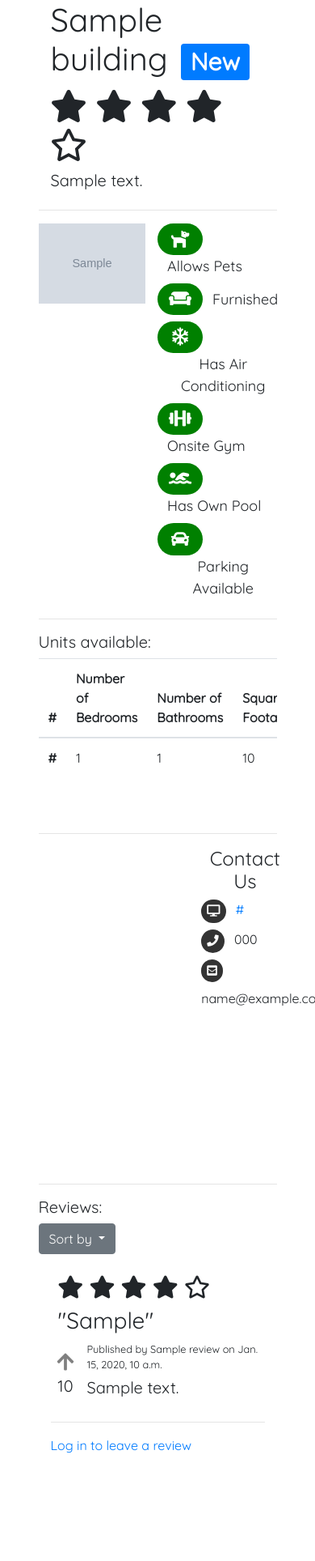
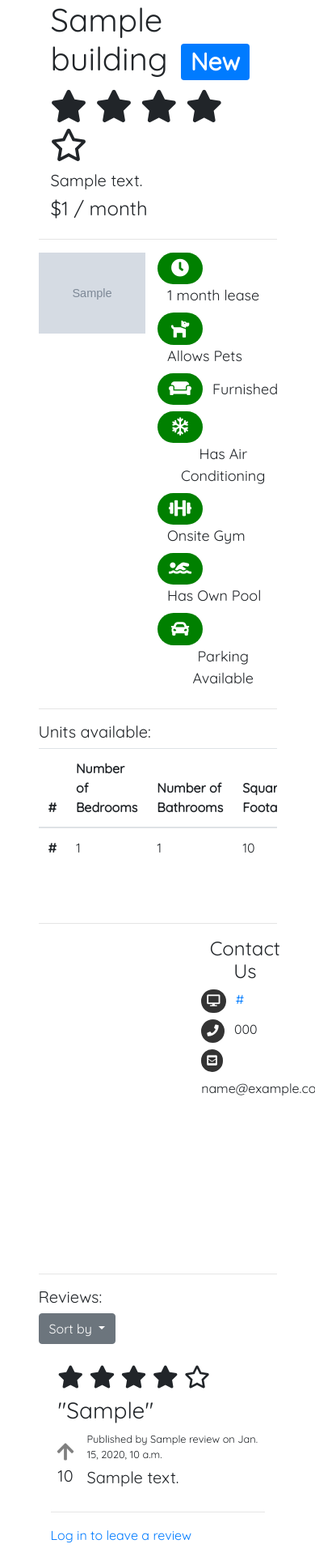
Before and after one commit to kp2zf/HoosHousing, a Django app: page /buildings/1/ in a window 390 px wide; the page is wider, and only the part inside the window is pictured. Shown: the part 96-2024 px from the top of that part at 81% size. Before the commit the page ends 1891 px from the top of that part, so only its background shows below. Run offline with Django 3.2, Linux system fonts and the light colour scheme; tables that the repository leaves empty hold one stand-in row (values such as "Sample post"); grey boxes marked "Sample" are stand-in pictures; some libraries are stand-ins or nearby versions.

Commit message:
Building detail now displays a range of unit prices under the average star rating Lease length is now shown with other amenities

```diff
--- a/housing/templates/advanced_search.html
+++ b/housing/templates/advanced_search.html
@@ -8,7 +8,7 @@
   </div>
   <div class="form-group mx-sm-1 mb-2">
     <select class="form-control" id="bedroom"  value="{{request.GET.bedrooms}}"name="bedrooms">
-      <option value="">Select number of bedrooms</option>
+      <option value=""># bedrooms</option>
       <option>1</option>
       <option>2</option>
       <option>3</option>
@@ -18,7 +18,7 @@
   </div>
     <div class="form-group mx-sm-1 mb-2">
     <select class="form-control" id="bathroom"  value="{{request.GET.bathrooms}}"name="bathrooms">
-      <option value="">Select number of bathrooms</option>
+      <option value=""># bathrooms</option>
       <option>1</option>
       <option>2</option>
       <option>3</option>
--- a/housing/templates/building_detail.html
+++ b/housing/templates/building_detail.html
@@ -29,9 +29,20 @@
       </div>
     </div>
   <div class="row">
-    <div class="col">
+    <div class="col-md-8">
       <h5> {{ building.address }} </h5>
     </div>
+    {% if building.unit_set.all %}
+      {% if building.unit_set.all|length > 1 %}
+      <div class="col-md-4" style="clear: both">
+        <h4>${{ min_price }} - ${{ max_price }} / month</h4>
+      </div>
+      {% else %}
+      <div class="col-md-4" style="clear: both">
+          <h4>${{ min_price }} / month</h4>
+        </div>
+      {% endif %}
+    {% endif %}
 
   </div>
   </div>
@@ -56,6 +67,10 @@
       <img src="{{ building.get_image_url }}" class="img-fluid" />
     </div>
     <div class="col-6 text-center">
+      <div class="row amenity-box">
+        <i class="amenity-icon-yes fas fa-clock"></i>
+        <p>{{ building.lease_length }} month lease</p>
+      </div>
       {% if building.pet_allowed %}
       <div class="row amenity-box">
         <i class="amenity-icon-yes fas fa-dog"></i>
--- a/housing/views.py
+++ b/housing/views.py
@@ -29,9 +29,13 @@ def building_detail(request, pk=None, sorting= '-date'):
 	building = get_object_or_404(Building, pk=pk)
 	reviews = building.review_set.all()
 	reviews = reviews.order_by(sorting)
+	units = building.unit_set.all()
 	rating_sum = 0
 	rating_count = 0
 	upvoted_reviews = [] # the reviews that have already been upvoted by this user
+	unit_prices = []
+	min_price = 0
+	max_price = 0
 	for review in reviews:
 		rating_sum += review.rating
 		rating_count += 1
@@ -42,11 +46,20 @@ def building_detail(request, pk=None, sorting= '-date'):
 	if rating_count > 0:
 		building.rating = rating_sum / rating_count
 		building.rating = round(building.rating * 2.0) / 2.0
+	for unit in units:
+		unit_prices.append(unit.monthly_rent)
+	unit_prices.sort()
+	if len(unit_prices) > 0:
+		min_price = unit_prices[0]
+		max_price = unit_prices[-1]
+
 	return render(request, 'building_detail.html', {
 		'building':building,
 		'reviews':reviews,
 		'upvoted_reviews': upvoted_reviews,
-		'sorting':sorting
+		'sorting':sorting,
+		'min_price': min_price,
+		'max_price': max_price
 		})
 
 class AddBuildingView(FormView):
@@ -242,8 +255,8 @@ def my_logout(request):
 class EditBuilding(UpdateView):
 	template_name = 'edit.html'
 	model = Building
-	fields = ['name','address','pet_allowed','is_furnished','air_conditioning','lease_length',
-			'parking','pool','gym','neighborhood','website_link','email','phone_number']
+	fields = ['name','address','neighborhood', 'lease_length','pet_allowed','is_furnished','air_conditioning',
+			'parking','pool','gym','website_link','email','phone_number']
 	success_url = reverse_lazy('housing:index')
 
 def favoriteBuilding(request, pk):
```
